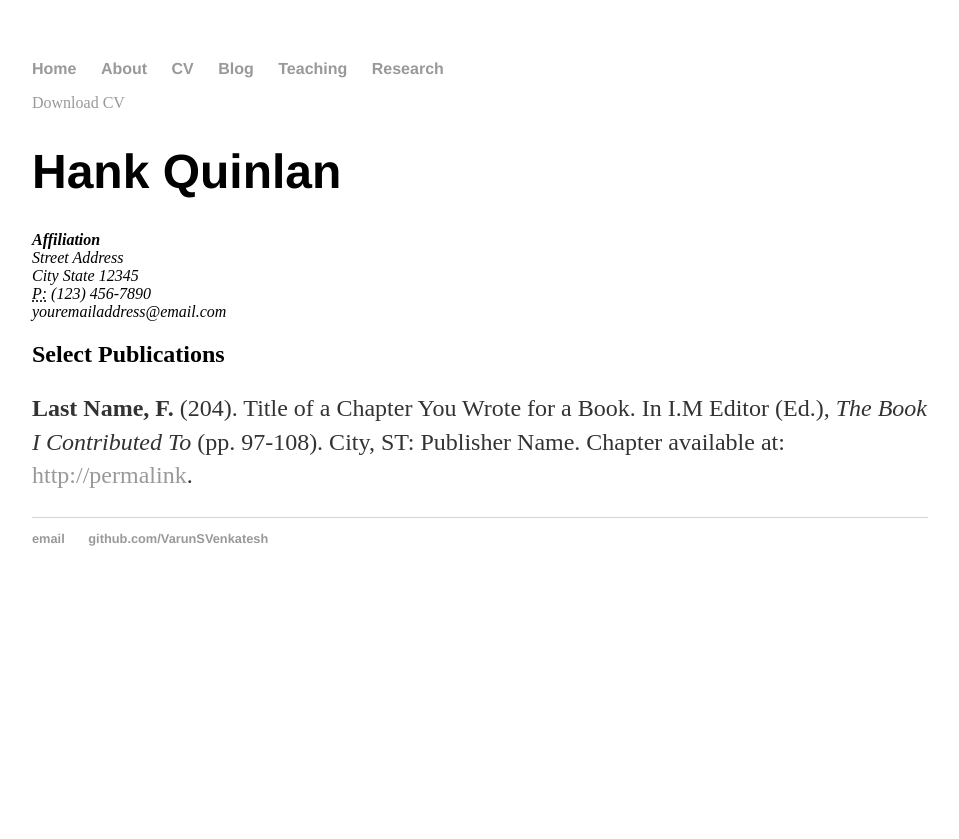
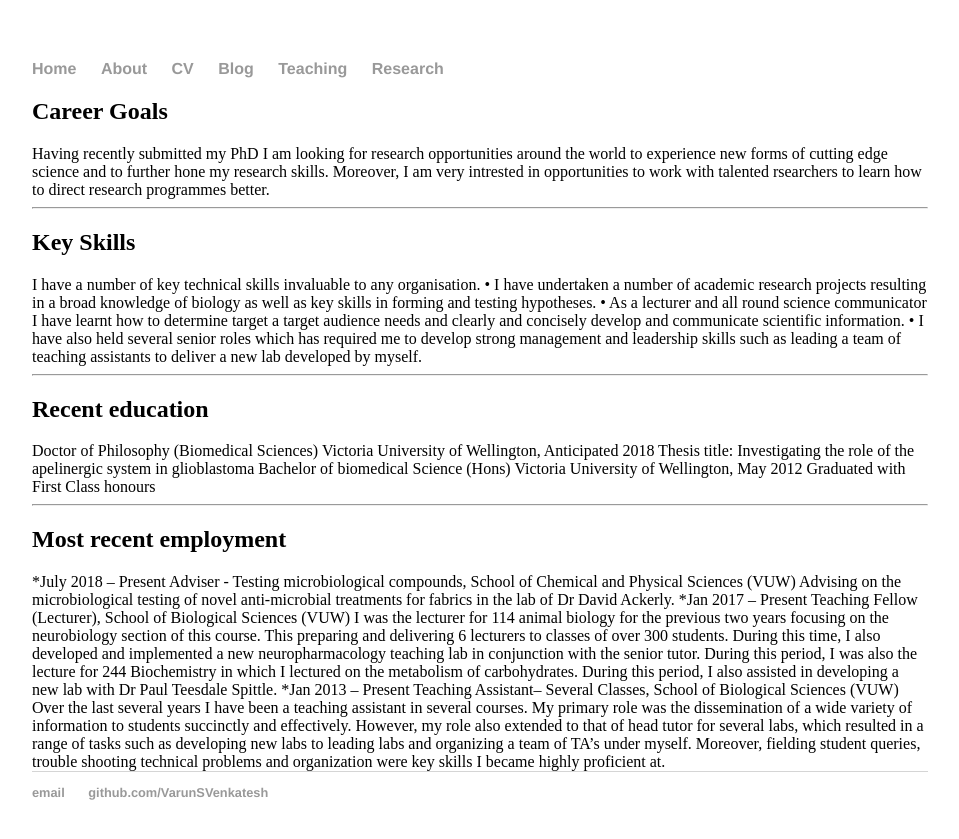
Before and after one commit to jcdwalle/VarunSVenkatesh.github.io, a Jekyll site: the page built from cv/index.html, in a window 1280 px wide. Shown: the top 839 px of the page, without its empty margins (160-1119 px from the left). Built offline with Jekyll 4.4.1, drawn with Linux system fonts in a browser that asks for light colours.

Commit message:
Update index.html
Updated CV to have a short form details

```diff
--- a/cv/index.html
+++ b/cv/index.html
@@ -4,19 +4,40 @@ title: CV of Your Name
 ---
 
   <div class="cv">
-		<a href="#" class="download" title="Download CV as PDF">Download CV</a>
-					<h1>Hank Quinlan</h1>
-					<address>
-					<strong>Affiliation</strong><br>
-					Street Address<br>
-					City State 12345<br>
-					<abbr title="phone">P:</abbr> (123) 456-7890<br>
-					<span class="obfuscate">youremailaddress@email.com</span>
-					</address>
 
-					<h2>Select Publications</h2>
+<h2>Career Goals</h2>
 
-					<p><strong>Last Name, F.</strong> (204). Title of a Chapter You Wrote for a Book. In I.M Editor (Ed.), <em>The Book I Contributed To</em> (pp. 97-108). City, ST: Publisher Name. Chapter available at: <a href="#">http://permalink</a>.
+Having recently submitted my PhD I am looking for research opportunities around the world to experience new forms of cutting edge science and to further hone my research skills. Moreover, I am very intrested in opportunities to work with talented rsearchers to learn how to direct research programmes better.
+<hr />
+<h2>Key Skills</h2>
+
+I have a number of key technical skills invaluable to any organisation.
+•	I have undertaken a number of academic research projects resulting in a broad knowledge of biology as well as key skills in forming and testing hypotheses.
+•	As a lecturer and all round science communicator I have learnt how to determine target a target audience needs and clearly and concisely develop and communicate scientific information.
+•	I have also held several senior roles which has required me to develop strong management and leadership skills such as leading a team of teaching assistants to deliver a new lab developed by myself.
+<hr />
+
+<h2>Recent education</h2>
+Doctor of Philosophy (Biomedical Sciences)	Victoria University of Wellington, 	Anticipated 2018
+	Thesis title: Investigating the role of the apelinergic system in glioblastoma
+Bachelor of biomedical Science (Hons)	Victoria University of Wellington, 	May 2012
+	Graduated with First Class honours
+<hr />
+
+<h2>Most recent employment</h2>
+
+*July 2018 – Present
+Adviser - Testing microbiological compounds, School of Chemical and Physical Sciences (VUW)
+Advising on the microbiological testing of novel anti-microbial treatments for fabrics in the lab of Dr David Ackerly.
+
+*Jan 2017 – Present
+Teaching Fellow (Lecturer), School of Biological Sciences (VUW)
+I was the lecturer for 114 animal biology for the previous two years focusing on the neurobiology section of this course. This preparing and delivering 6 lecturers to classes of over 300 students. During this time, I also developed and implemented a new neuropharmacology teaching lab in conjunction with the senior tutor. During this period, I was also the lecture for 244 Biochemistry in which I lectured on the metabolism of carbohydrates. During this period, I also assisted in developing a new lab with Dr Paul Teesdale Spittle.
+
+*Jan 2013 – Present
+Teaching Assistant– Several Classes, School of Biological Sciences (VUW)
+Over the last several years I have been a teaching assistant in several courses. My primary role was the dissemination of a wide variety of information to students succinctly and effectively. However, my role also extended to that of head tutor for several labs, which resulted in a range of tasks such as developing new labs to leading labs and organizing a team of TA’s under myself. Moreover, fielding student queries, trouble shooting technical problems and organization were key skills I became highly proficient at.
+
 
 
 	</div>
```
